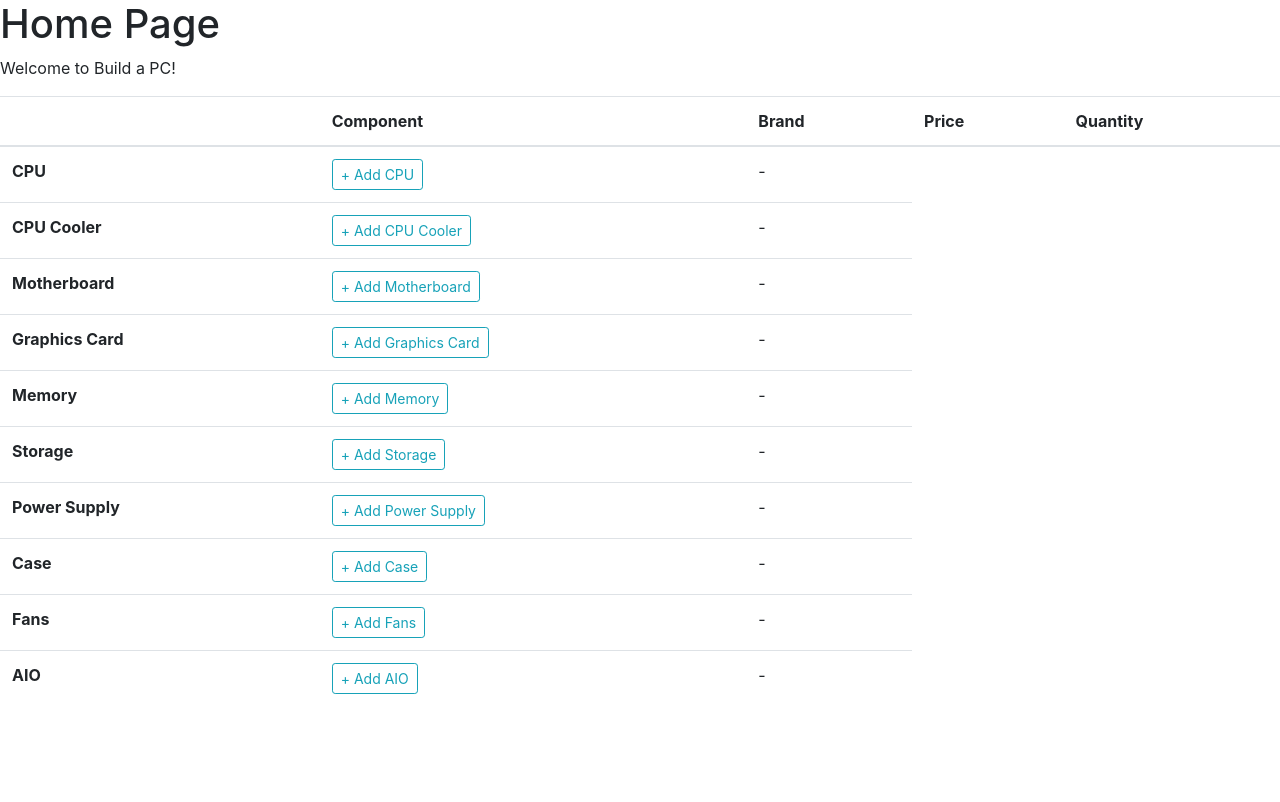
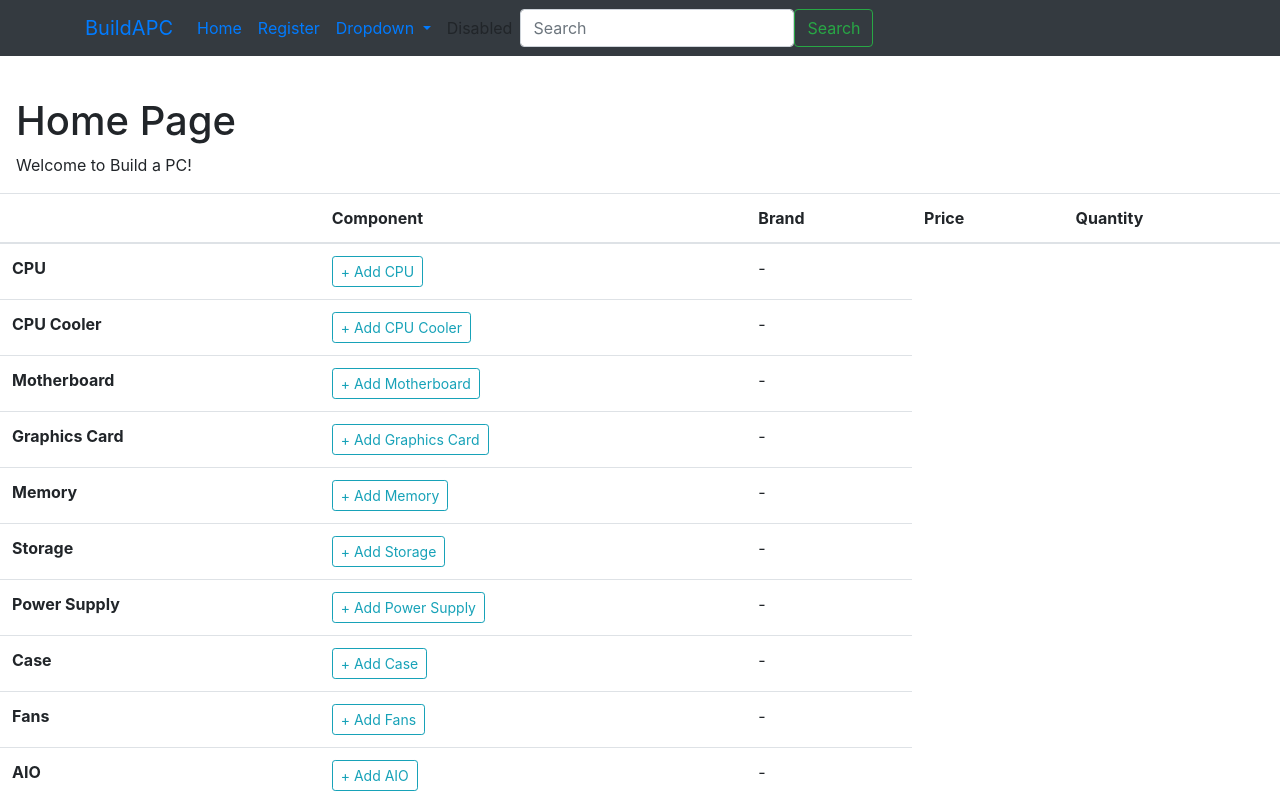
Before and after one commit to andykduong/PcBuilderWebsite, a Flask app: page / in a window 1280 px wide. Shown: the top 802 px of the page. Before the commit the page ends 694 px from the top, so only its background shows below. Run offline with Flask 3, Linux system fonts and the light colour scheme; some libraries are stand-ins or nearby versions.

Commit message:
added flash functionality and fixed up frontend for creating new user

```diff
--- a/flaskr/routes.py
+++ b/flaskr/routes.py
@@ -1,4 +1,4 @@
-from flask import redirect, url_for, render_template
+from flask import redirect, url_for, render_template, flash
 
 from flaskr import app
 
@@ -9,16 +9,18 @@ from flaskr.forms import RegistrationForm, LoginForm
 
 @app.route('/index')
 def index():
-
     return render_template("index.html")
 
 @app.route('/about')
 def about():
     return render_template('about.html', title="About the Developer")
 
-@app.route('/register')
+@app.route('/register', methods=['GET', "POST"])
 def register():
     form = RegistrationForm()
+    if form.validate_on_submit():
+        flash(f'Account created for {form.username.data}!', 'success')
+        return redirect(url_for('index'))
     return render_template('register.html', title='Register', form=form)
 
 @app.route('/login')
--- a/flaskr/templates/base.html
+++ b/flaskr/templates/base.html
@@ -16,9 +16,58 @@
     {% endblock styles %}
 </head>
 <body>
+  <nav class="navbar navbar-expand-lg bg-dark" data-bs-theme="dark">
+    <div class="container">
+      <a class="navbar-brand" href="#">BuildAPC</a>
+      <button class="navbar-toggler" type="button" data-bs-toggle="collapse" data-bs-target="#navbarSupportedContent" aria-controls="navbarSupportedContent" aria-expanded="false" aria-label="Toggle navigation">
+        <span class="navbar-toggler-icon"></span>
+      </button>
+      <div class="collapse navbar-collapse" id="navbarSupportedContent">
+        <ul class="navbar-nav me-auto mb-2 mb-lg-0">
+          <li class="nav-item">
+            <a class="nav-link active" aria-current="page" href="#">Home</a>
+          </li>
+          <li class="nav-item">
+            <a class="nav-link" href="{{ url_for('register') }}">Register</a>
+          </li>
+          <li class="nav-item dropdown">
+            <a class="nav-link dropdown-toggle" href="#" role="button" data-bs-toggle="dropdown" aria-expanded="false">
+              Dropdown
+            </a>
+            <ul class="dropdown-menu">
+              <li><a class="dropdown-item" href="#">Action</a></li>
+              <li><a class="dropdown-item" href="#">Another action</a></li>
+              <li><hr class="dropdown-divider"></li>
+              <li><a class="dropdown-item" href="#">Something else here</a></li>
+            </ul>
+          </li>
+          <li class="nav-item">
+            <a class="nav-link disabled" aria-disabled="true">Disabled</a>
+          </li>
+        </ul>
+        <form class="d-flex" role="search">
+          <input class="form-control me-2" type="search" placeholder="Search" aria-label="Search">
+          <button class="btn btn-outline-success" type="submit">Search</button>
+        </form>
+      </div>
+    </div>
+  </nav>
+  <div class="container mt-4">
+    <div class="row justify-content-center">
+        <div class="col-md-6 text-center" >
+          {% with messages = get_flashed_messages(with_categories=true) %}
+            {% if messages %}
+                {% for category, message in messages %}
+                  <div class="alert alert-{{ category }}">{{ message }}</div>
+                {% endfor %}
+            {% endif  %}
+          {% endwith %}
+        </div>
+    </div>
+  </div>
     {% block content %}
 
     {% endblock content %}
-    <script src="/flaskr/static/js/bootstrap.js"></script>
+  <script src="/flaskr/static/js/bootstrap.js"></script>
 </body>
 </html>
--- a/flaskr/templates/index.html
+++ b/flaskr/templates/index.html
@@ -1,7 +1,9 @@
 {% extends 'base.html' %}
 {% block content %}
+<div style="margin: 1rem;">
   <h1>Home Page</h1>
   <p>Welcome to Build a PC!</p>
+</div>
   <table class="table table-hover">
       <thead>
         <tr>
```
